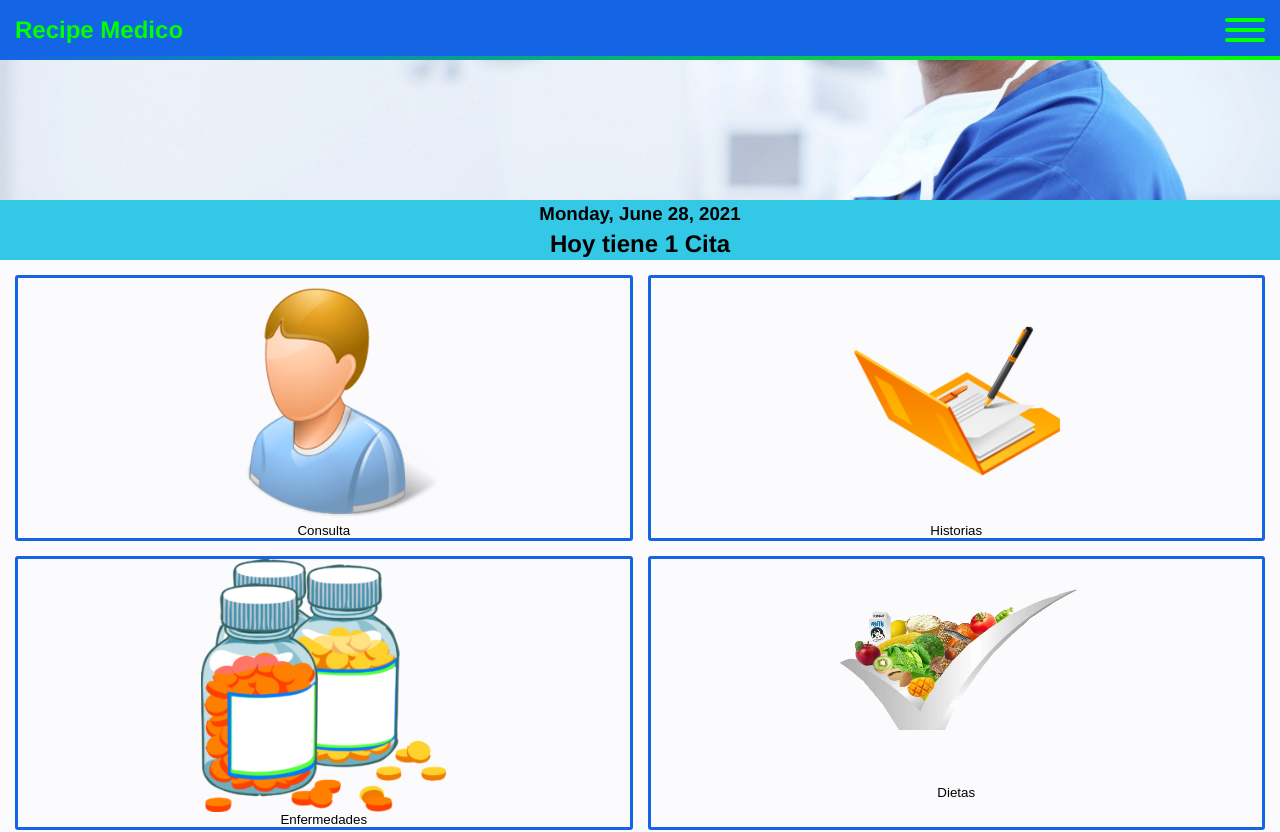
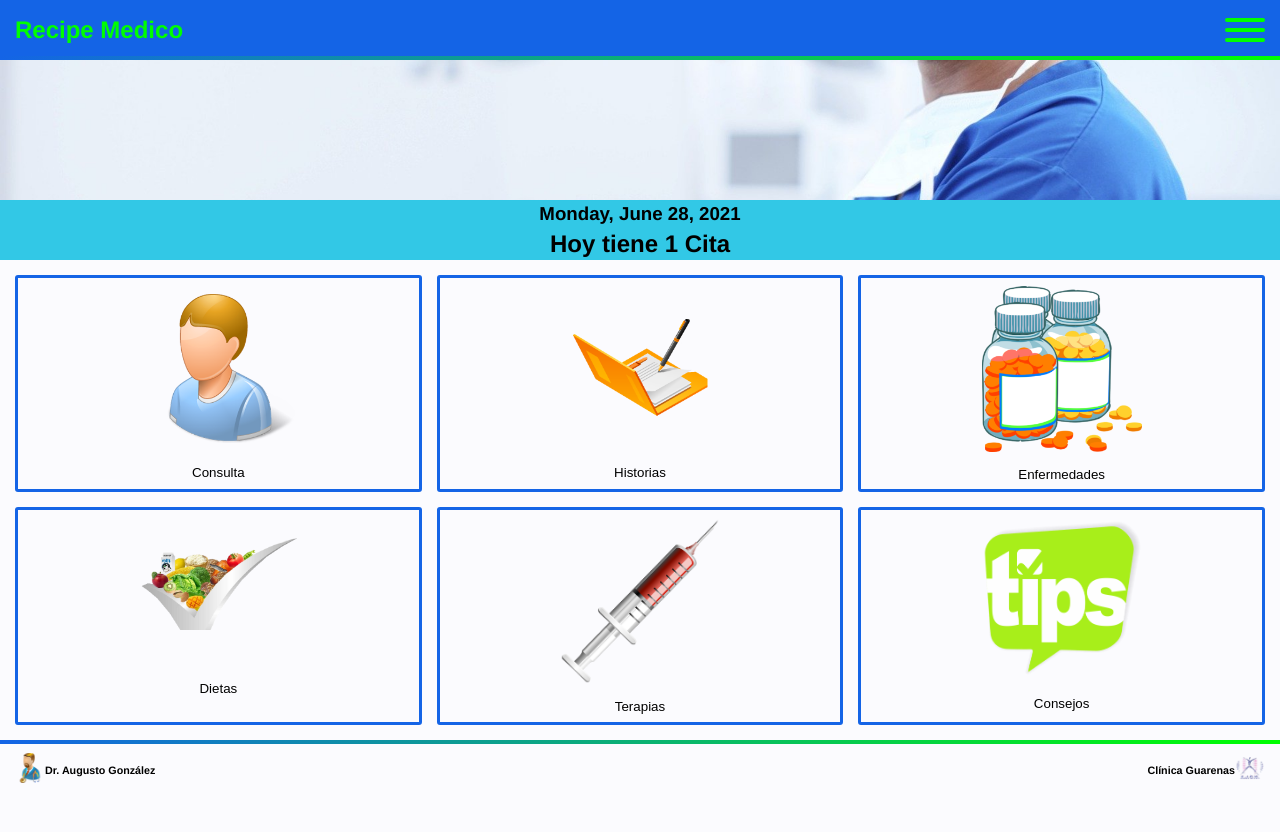
Before and after one commit to AJ-Wi/AJ-Recipe_vue-CLI, a Vue app: page / in a window 1280 px wide. Shown: the top 832 px of the page. After the commit the page ends 800 px from the top, so only its background shows below. Built offline with nearby package versions, Linux system fonts and the light colour scheme.

Commit message:
agregada media query

```diff
--- a/src/views/Dashboard.vue
+++ b/src/views/Dashboard.vue
@@ -31,4 +31,10 @@ export default {
   padding: 15px;
   gap: 15px;
 }
+
+@media (min-width: 419px) {
+  #dashboard {
+    grid-template-columns: repeat(3, 1fr);
+  }
+}
 </style>
```
